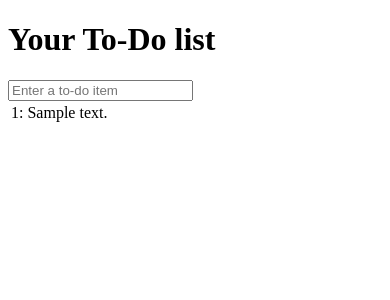
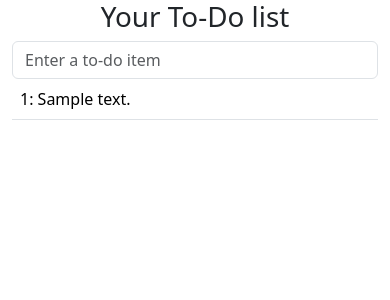
Before and after one commit to qizhihuanying/progress-improvement, a Django app: template lists/templates/list.html in a window 390 px wide. Shown: the top 300 px of the page. Run offline with Django 4.2, Linux system fonts and the light colour scheme; the template is opened without the code that fills it: most values are stand-ins (such as "Sample title", 1, 10 or a date in 2020); some libraries are stand-ins or nearby versions.

Commit message:
message 22: use Bootstrap to improve layout

```diff
--- a/lists/templates/base.html
+++ b/lists/templates/base.html
@@ -1,15 +1,33 @@
 <!DOCTYPE html>
-<html>
+<html lang="en">
 <head>
+    <meta charset="utf-8">
+    <meta http-equiv="X-UA-Compatible" content="IE=edge">
+    <meta name="viewport" content="width=device-width, initial-scale=1">
     <title>To-Do lists</title>
+    <link href="/static/bootstrap/css/bootstrap.min.css" rel="stylesheet">
 </head>
+
 <body>
+    <div class="container">
+        <div class="row">
+            <div class="col-md-6 offset-md-3 jumbotron">
+                <div class="text-center">
                     <h1>{% block header_text %}{% endblock %}</h1>
                     <form method="POST" action="{% block form_action %}{% endblock %}">
-        <input name="item_text" id="id_new_item" placeholder="Enter a to-do item" />
+                        <input name="item_text" id="id_new_item" class="form-control input-lg" placeholder="Enter a to-do item" />
                         {% csrf_token %}
                     </form>
+                </div>
+            </div>
+        </div>
+        <div class="row">
+            <div class="col-md-6 offset-md-3">
                 {% block tables %}
                 {% endblock %}
+            </div>
+        </div>
+    </div>
 </body>
+
 </html>
--- a/lists/templates/list.html
+++ b/lists/templates/list.html
@@ -9,7 +9,7 @@ Your To-Do list
 {% endblock %}
 
 {% block tables %}
-<table id="id_list_table">
+<table id="id_list_table" class="table">
     {% for item in list.item_set.all %}
         <tr><td>{{ forloop.counter }}: {{ item.text }}</td></tr>
     {% endfor %}
--- a/notes/settings.py
+++ b/notes/settings.py
@@ -116,7 +116,7 @@ USE_TZ = True
 # Static files (CSS, JavaScript, Images)
 # https://docs.djangoproject.com/en/4.1/howto/static-files/
 
-STATIC_URL = 'static/'
+STATIC_URL = '/static/'
 
 # Default primary key field type
 # https://docs.djangoproject.com/en/4.1/ref/settings/#default-auto-field
```
Also changed, not shown: functional_tests/tests.py (+5 -5 lines). Lines whose indentation alone changed are shown as unchanged.
